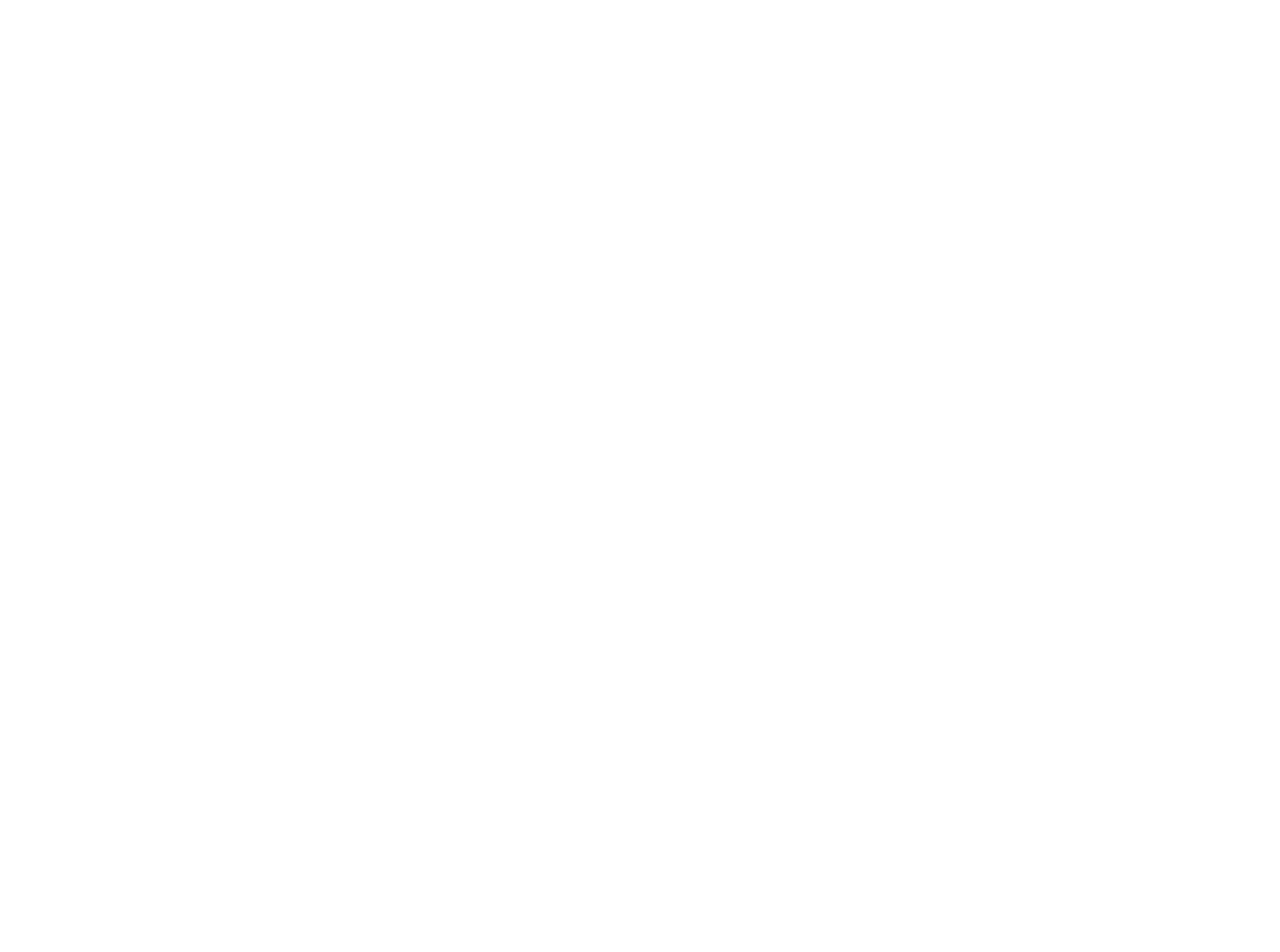
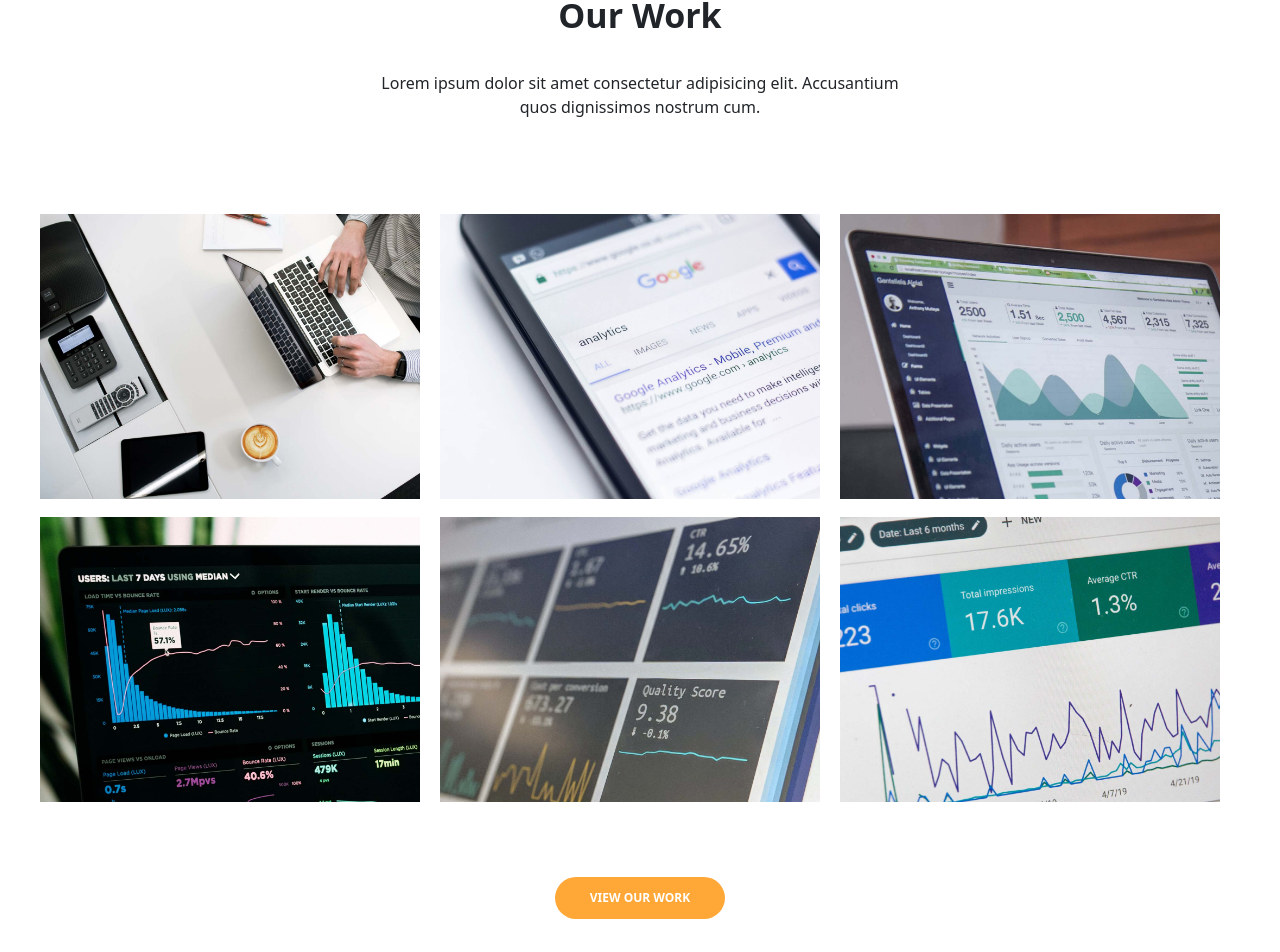
Before and after one commit to Vincenzo-23/proj-html-vuejs, a Vue app: page / in a window 1280 px wide. Shown: the part 3273-4225 px from the top of the page. Before the commit the page ends 3158 px from the top, so only its background shows below. Built offline with nearby package versions, Linux system fonts and the light colour scheme.

Commit message:
ADD: added MainAppWorkSection component to the MainAppBody

```diff
--- a/src/components/MainApp-body/MainAppAgencySection.vue
+++ b/src/components/MainApp-body/MainAppAgencySection.vue
@@ -6,7 +6,6 @@
                 Lorem ipsum dolor sit amet consectetur adipisicing elit. Facilis similique, provident quo incidunt vitae beatae.
             </p>
         </div>
-
         <div class="container_large ">
             <div class="grid">
                 <div class="card border-0">
--- a/src/components/MainApp-body/MainAppBody.vue
+++ b/src/components/MainApp-body/MainAppBody.vue
@@ -1,16 +1,19 @@
 <template>
     <MainAppAgencySection />
     <MainAppServicesSection />
+    <MainAppWorkSection />
 </template>
 
 <script>
 import MainAppAgencySection from "./MainAppAgencySection.vue"
 import MainAppServicesSection from "./MainAppServicesSection.vue"
+import MainAppWorkSection from "./MainAppWorkSection.vue"
 
     export default {
         components:{
             MainAppAgencySection,
             MainAppServicesSection,
+            MainAppWorkSection,
         }
     }
 </script>
--- a/src/components/MainApp-body/MainAppServicesSection.vue
+++ b/src/components/MainApp-body/MainAppServicesSection.vue
@@ -1,7 +1,7 @@
 <template>
-    <div class="section">
+    <div class="services_section">
         <div class="container_small">
-            <div class="container_small subtitle">
+            <div class="subtitle">
                 <h2>SEE Our Top Notch Services</h2>
                 <p>
                     Lorem ipsum dolor sit amet consectetur adipisicing elit. Placeat, harum doloribus! Aspernatur, quasi!
@@ -46,7 +46,7 @@
 </script>
 
 <style lang="scss" scoped>
-.section{
+.services_section{
     padding: 115px 0 180px;
     background-image: url(/public/images/pattern_background.png);
     background-repeat: no-repeat;
--- /dev/null
+++ b/src/components/MainApp-body/MainAppWorkSection.vue
@@ -0,0 +1,77 @@
+<template>
+    <div class="work_section">
+        <div class="container_small">
+            <div class="subtitle">
+                <h2>Our Work</h2>
+                <p>
+                    Lorem ipsum dolor sit amet consectetur adipisicing elit. Accusantium quos dignissimos nostrum cum.
+                </p>
+            </div>
+        </div>
+        <div class="container_large">
+            <div class="grid">
+                <img src="/images/case-study-gallery-3-1.jpg" alt="">
+                <img src="/images/case-study-gallery-2.jpg" alt="">
+                <img src="/images/case-study-gallery-1-1.jpg" alt="">
+                <img src="/images/case-study-gallery-4-1.jpg" alt="">
+                <img src="/images/case-study-gallery-5-1.jpg" alt="">
+                <img src="/images/case-study-gallery-6-1.jpg" alt="">
+            </div>
+        </div>
+        <div class="container_small">
+            <div class="button_wrap">
+                <button class="button">VIEW OUR WORK</button>
+            </div>
+        </div>
+    </div>
+
+</template>
+
+<script>
+    export default {
+
+    }
+</script>
+
+<style lang="scss" scoped>
+.work_section{
+    padding: 110px 0;
+}
+
+// Subtitle and paragraph
+.subtitle{
+    text-align: center;
+    margin-bottom: 95px;
+    h2{
+        font-size: 34px;
+        font-weight: 700;
+        margin-bottom: 35px;
+    }
+}
+
+// Grid of images
+.grid{
+    display: grid;
+    grid-template-columns: repeat(3, 1fr);
+    row-gap: 18px;
+    img{
+        width: 380px;
+        height: 285px;
+    }
+}
+
+// Button
+.button_wrap{
+    text-align: center;
+    padding-top: 75px;
+    .button{
+        border-radius: 999px;
+        padding: 12px 35px;
+        color: white;
+        font-size: 12px;
+        font-weight: 700;
+        background-color: rgb(255, 167, 55);
+
+    }
+}
+</style>
```
